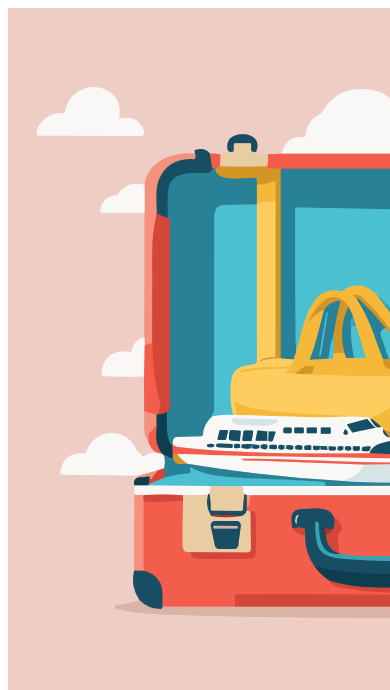
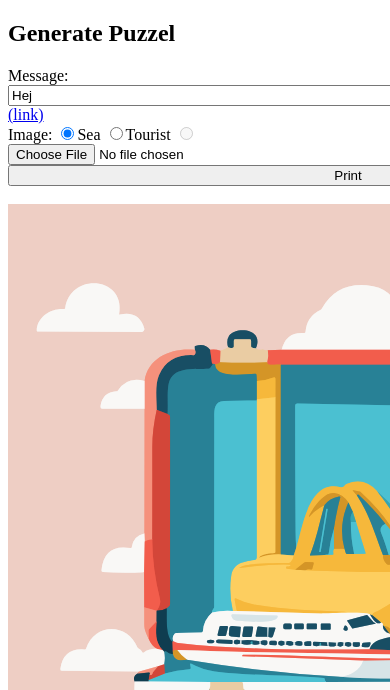
Before and after one commit to hakanols/spel, a plain HTML site: page Puzzel/generator.html in a window 390 px wide. Both pictures are taken after a click on the button "Print". Shown: the top 690 px of the page. Drawn offline with Linux system fonts and the light colour scheme.

Commit message:
Try to solve mobile remove of input fields with sleep

```diff
--- a/Puzzel/generator.html
+++ b/Puzzel/generator.html
@@ -42,7 +42,6 @@
             window.showImage(customImgUrl)
             customImage.disabled=false
             customImage.checked="checked"
-
         }
 
         window.showImage = function(imageUrl){
@@ -54,11 +53,15 @@
             }
 		}
 
-        window.myPrint = function(){
+        window.myPrint = async function(){
             inputArea.style.display = 'none';
             window.print();
-            // Remove to test redraw on mobile
-            // inputArea.style.display = 'inline';
+            await sleep(500)
+            inputArea.style.display = 'inline';
+        }
+
+        async function sleep(ms) {
+            return new Promise(resolve => setTimeout(resolve, ms));
         }
 
         function createShowerUrl(text){
```
